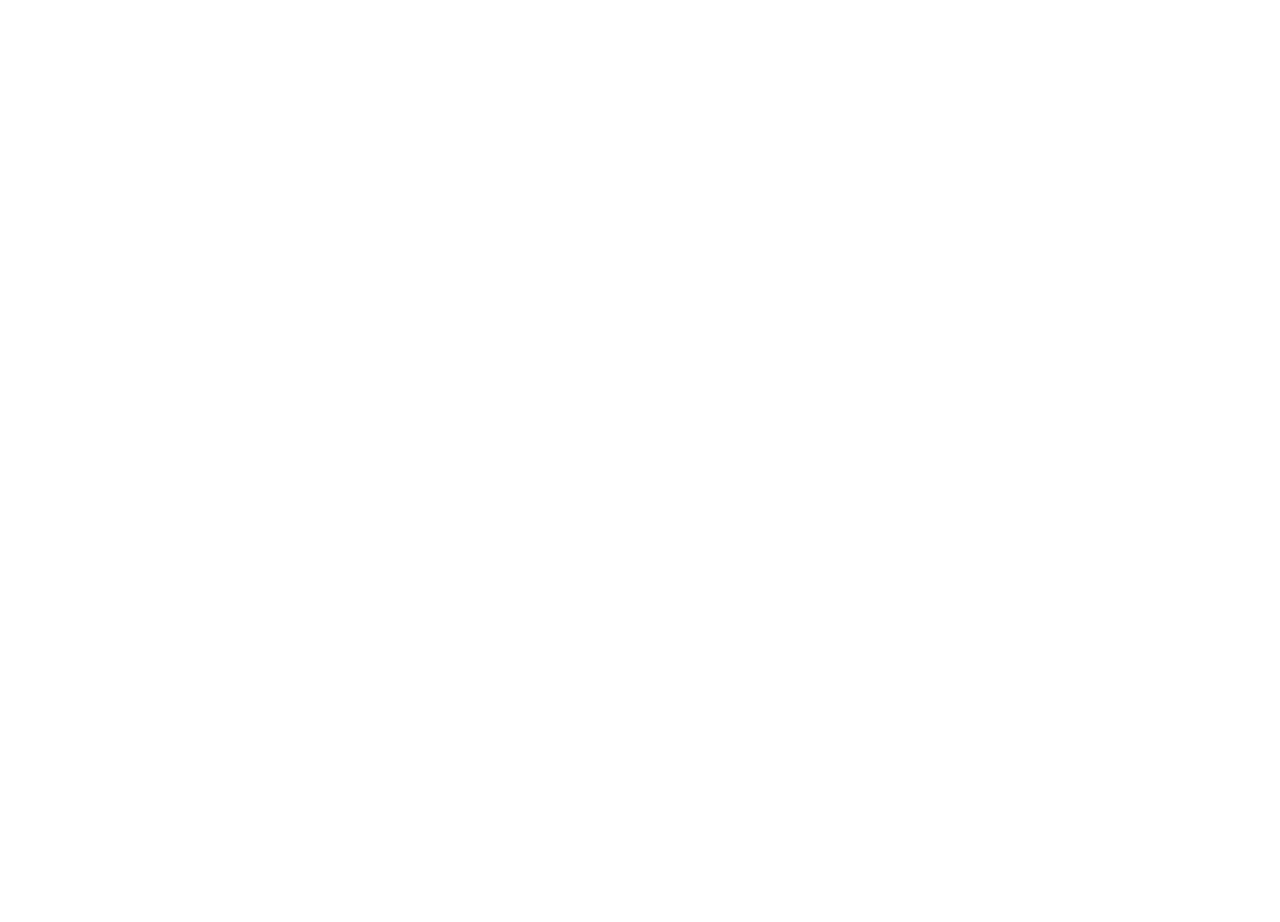
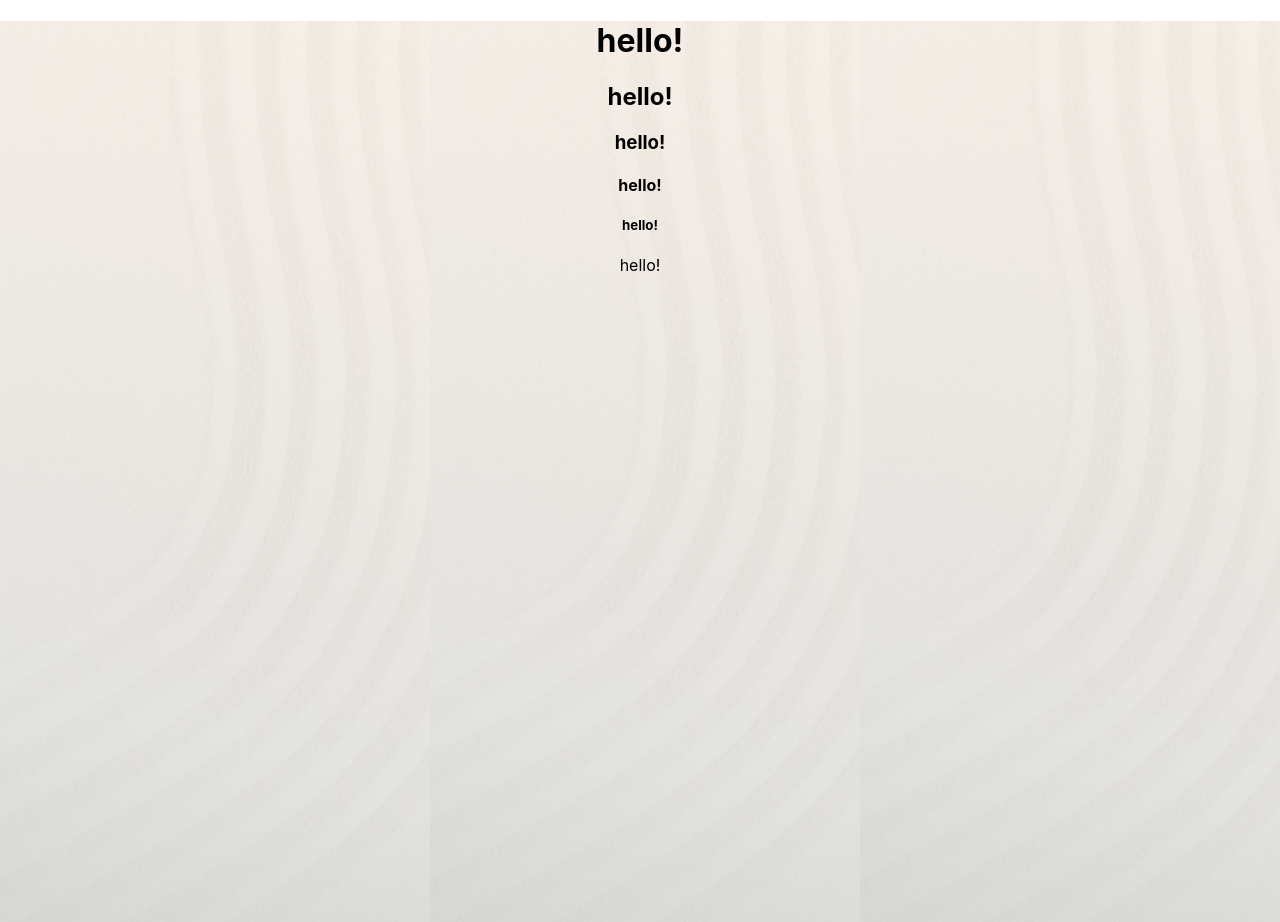
Before and after one commit to Sarahstylez/soundmind, a React (Create React App) app: page /#/ in a window 1280 px wide. Shown: the top 922 px of the page. Before the commit the page ends 800 px from the top, so only its background shows below. Built offline with nearby package versions, Linux system fonts and the light colour scheme.

Commit message:
testing font families

```diff
--- a/public/index.html
+++ b/public/index.html
@@ -24,7 +24,7 @@
       work correctly both with client-side routing and a non-root public URL.
       Learn how to configure a non-root public URL by running `npm run build`.
     -->
-    <title>React App</title>
+    <title>SoundMind - an ADHD symptom tracker</title>
   </head>
   <body>
     <noscript>You need to enable JavaScript to run this app.</noscript>
--- a/src/App.js
+++ b/src/App.js
@@ -1,9 +1,9 @@
 import { HashRouter, Routes, Route } from "react-router-dom";
 import "./App.css";
 import LandingPage from "./pages/LandingPage/LandingPage";
-import LogInPage from "./pages/LogInPage/LogInPage";
-import SignUpPage from "./pages/SignUpPage/SignUpPage";
-import HomePage from "./pages/HomePage/HomePage";
+// import LogInPage from "./pages/LogInPage/LogInPage";
+// import SignUpPage from "./pages/SignUpPage/SignUpPage";
+// import HomePage from "./pages/HomePage/HomePage";
 
 function App() {
   return (
--- a/src/App.scss
+++ b/src/App.scss
@@ -35,6 +35,7 @@
   // these text styles automatically add the correct specs from the variables.scss file
 
   h1 {
+    margin: 0;
     @each $property, $value in $header-one {
       #{$property}: $value;
     }
--- a/src/pages/LandingPage/LandingPage.jsx
+++ b/src/pages/LandingPage/LandingPage.jsx
@@ -1,7 +1,12 @@
 import "./LandingPage.scss";
 
 function LandingPage() {
-  return <div className="landing"></div>;
+  return (
+    <div className="landing">
+      <h1>hello!</h1> <h2>hello!</h2> <h3>hello!</h3> <h4>hello!</h4>
+      <h5>hello!</h5> <p>hello!</p>
+    </div>
+  );
 }
 
 export default LandingPage;
--- a/src/pages/LandingPage/LandingPage.scss
+++ b/src/pages/LandingPage/LandingPage.scss
@@ -0,0 +1,8 @@
+@use "../../styles/partials/__variables" as *;
+@use "../../styles/partials/__mixins" as *;
+@use "../../styles/partials/__utils" as *;
+
+.landing {
+  background-image: url(../../assets/images/background-1.svg);
+  height: 932px;
+}
```
